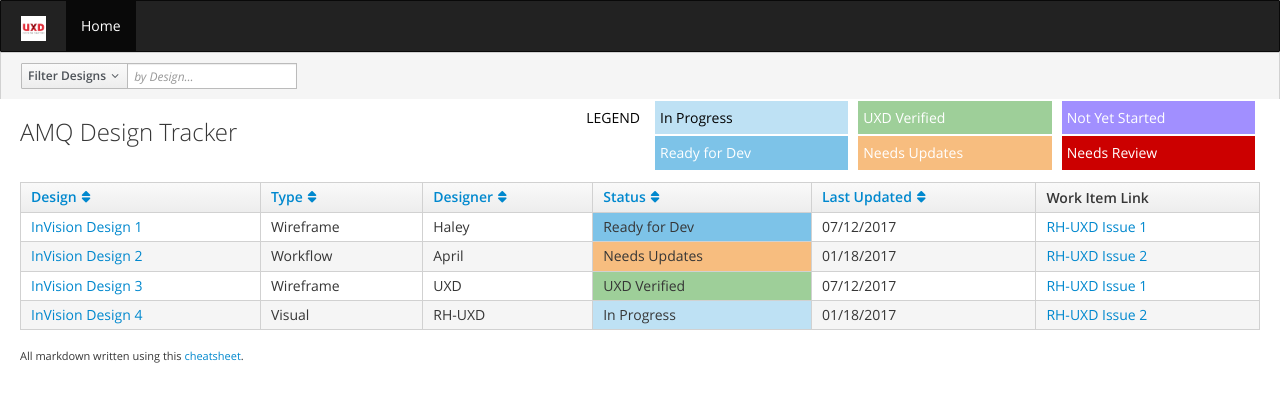
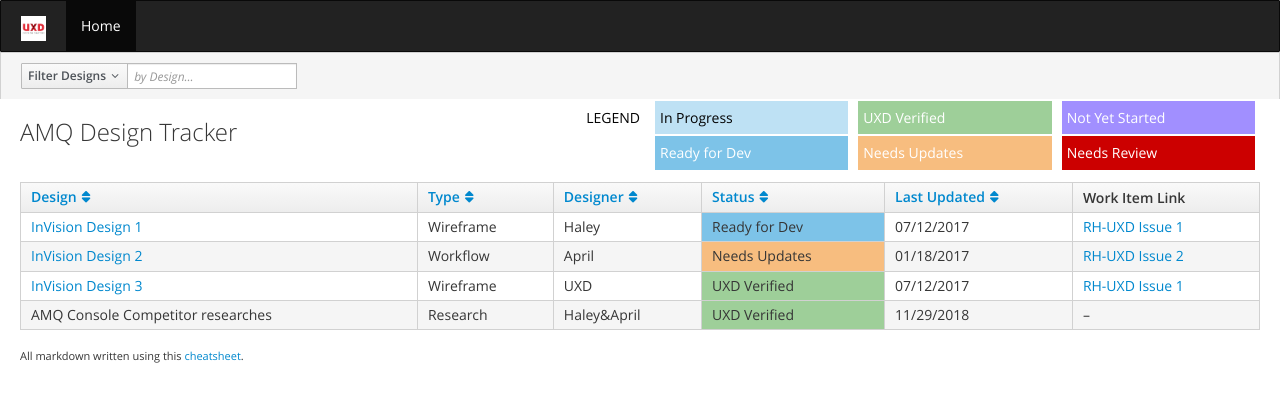
Before and after one commit to bumpux/EnMasse-ux, a Jekyll site: the page built from index.md, in a window 1280 px wide. Shown: the top 402 px of the page. Built offline with Jekyll 4.4.1, drawn with Linux system fonts in a browser that asks for light colours.

Commit message:
Update 4th line

```diff
--- a/index.md
+++ b/index.md
@@ -10,6 +10,6 @@ relative_path: ./
 | [InVision Design 1](https://redhat.invisionapp.com/)                 | Wireframe             | Haley                    | Ready for Dev           | 07/12/2017        | [RH-UXD Issue 1](https://github.com/rh-uxd/design-tracker-template/issues)
 | [InVision Design 2](https://redhat.invisionapp.com/)                 | Workflow              | April                    | Needs Updates           | 01/18/2017        | [RH-UXD Issue 2](https://github.com/rh-uxd/design-tracker-template/issues)
 | [InVision Design 3](https://redhat.invisionapp.com/)                 | Wireframe             | UXD                     | UXD Verified           | 07/12/2017        | [RH-UXD Issue 1](https://github.com/rh-uxd/design-tracker-template/issues)
-| [InVision Design 4](https://redhat.invisionapp.com/)                 | Visual                | RH-UXD                  | In Progress            | 01/18/2017        | [RH-UXD Issue 2](https://github.com/rh-uxd/design-tracker-template/issues)
+| AMQ Console Competitor researches                 | Research                | Haley&April                  | UXD Verified            | 11/29/2018        | --
 
 ###### All markdown written using this [cheatsheet](https://github.com/adam-p/markdown-here/wiki/Markdown-Cheatsheet).
```
